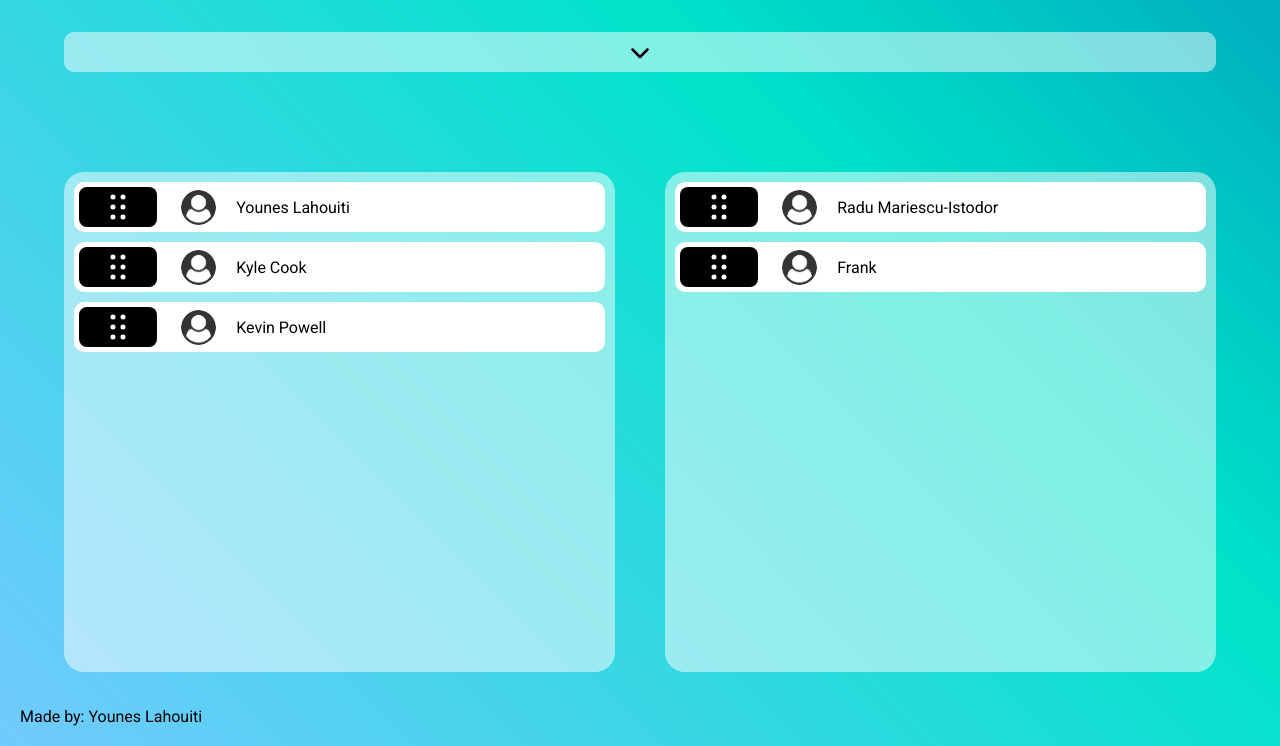
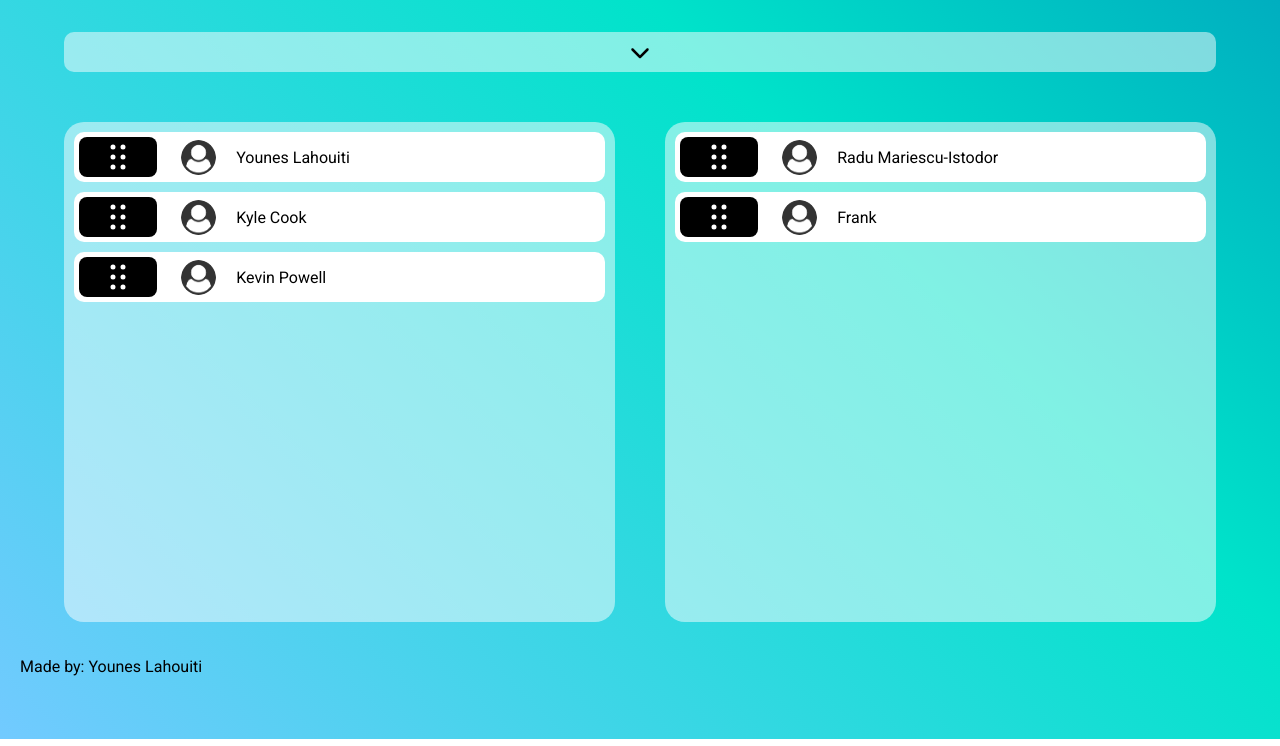
Before and after one commit to LePhenix47/Drag-n-drop_Younes-Lahouiti, a website built with webpack: page index.html in a window 1280 px wide. Shown: the part 61-807 px from the top of the page. Built offline with nearby package versions, Linux system fonts and the light colour scheme.

Commit message:
Small change on the gap of the index

```diff
--- a/src/sass/pages/_index.scss
+++ b/src/sass/pages/_index.scss
@@ -14,7 +14,7 @@
 
     display: flex;
     flex-direction: column;
-    gap: 50px;
+    gap: 25px;
 
     &__expand {
 
```
Also changed, not shown: dist/style.css.
